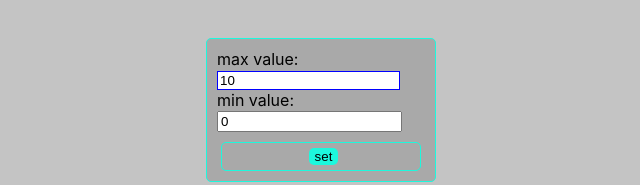
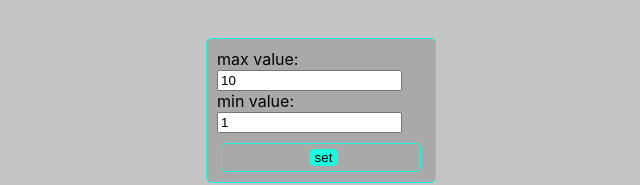
Before and after one commit to pdxserg/counter-18-apr, a React (Create React App) app: page / in a window 1280 px wide. Both pictures are taken after a click on the button "setting". Shown: the part 290-475 px from the top of the page, without its empty margins (319-959 px from the left). Built offline with nearby package versions, Linux system fonts and the light colour scheme.

Commit message:
refactoring

```diff
--- a/src/components/CounterWithRedux.tsx
+++ b/src/components/CounterWithRedux.tsx
@@ -1,5 +1,5 @@
 import React from "react";
-import {incrementAC, setMinValueAC} from "../models/value-reducer";
+import {incrementAC, setMinValueAC, StateType} from "../models/value-reducer";
 import {useDispatch, useSelector} from "react-redux";
 import {AppRootStateType} from "../store/store";
 import {ShowComponentType} from "../AppWithRedux";
@@ -10,24 +10,23 @@ type CounterPoropsType = {
 }
 
 
-export const CounterWithRedux = ({ setHandler  }: CounterPoropsType) => {
-	const value = useSelector<AppRootStateType, number>(state => state.value)
-	const maxValueStore = useSelector<AppRootStateType, number>(state => state.maxValueStore)
-	const minValueStore = useSelector<AppRootStateType, number>(state => state.minValueStore)
+export const CounterWithRedux = ({setHandler}: CounterPoropsType) => {
+	const {value, minValue, maxValue} = useSelector<AppRootStateType, StateType>(state => state.counter)
+
 
 	const dispatch = useDispatch()
 	const incHandler = () => {
-		dispatch(incrementAC() )
+		dispatch(incrementAC())
 	}
 	const resetHandler = () => {
-		dispatch(setMinValueAC(minValueStore))
+		dispatch(setMinValueAC(minValue))
 	}
 
 	return (
 		<div>
 			<div className="style1">
-				<div >
-					<h1 className={value === maxValueStore ? "styleRed" : ""}>
+				<div>
+					<h1 className={value === maxValue ? "styleRed" : ""}>
 						{value}
 					</h1>
 				</div>
@@ -35,7 +34,7 @@ export const CounterWithRedux = ({ setHandler  }: CounterPoropsType) => {
 				<div className="button-container">
 
 					<button onClick={incHandler}
-					        disabled={value === maxValueStore}
+					        disabled={value === maxValue}
 					        className="button"
 					>
 						inc
@@ -48,7 +47,9 @@ export const CounterWithRedux = ({ setHandler  }: CounterPoropsType) => {
 						reset
 					</button>
 
-					<button onClick={()=>{setHandler("SettingOn")}}
+					<button onClick={() => {
+						setHandler("SettingOn")
+					}}
 					        className="button"
 					>
 						setting
@@ -56,5 +57,6 @@ export const CounterWithRedux = ({ setHandler  }: CounterPoropsType) => {
 				</div>
 			</div>
 		</div>
+
 	)
 }
--- a/src/components/SettingWithRedux.tsx
+++ b/src/components/SettingWithRedux.tsx
@@ -5,16 +5,15 @@ import {useDispatch, useSelector} from "react-redux";
 import {AppRootStateType} from "../store/store";
 import s from './settings.module.css'
 import {ShowComponentType} from "../AppWithRedux";
-import {setNewMinValueAC} from "../models/value-reducer";
+import {setNewMinValueAC, StateType} from "../models/value-reducer";
 
 
 type SettingPropsType = {
 	setHandler: (setting: ShowComponentType) => void
 }
 export const SettingWithRedux = ({setHandler}: SettingPropsType) => {
+	const {value, minValue, maxValue} = useSelector<AppRootStateType, StateType>(state => state.counter)
 
-	const maxValueStore = useSelector<AppRootStateType, number>(state => state.maxValueStore)
-	const minValueStore = useSelector<AppRootStateType, number>(state => state.minValueStore)
 
 	const dispatch = useDispatch()
 	const changeMaxValue = (e: ChangeEvent<HTMLInputElement>) => {
@@ -28,24 +27,24 @@ export const SettingWithRedux = ({setHandler}: SettingPropsType) => {
 	}
 
 
-	const error = maxValueStore === minValueStore || minValueStore < 0 || maxValueStore < 0 || maxValueStore < minValueStore
+	// const error = maxValueStore === minValueStore || minValueStore < 0 || maxValueStore < 0 || maxValueStore < minValueStore
 
-	const inputClassName = `${s.input} ${error ? s.error : ''}`
+	// const inputClassName = `${s.input} ${error ? s.error : ''}`
 
 	return (
 		<div className="style1">
 			<div>
 				max value:
 				<input type="number"
-				       value={maxValueStore}
+				       value={maxValue }
 				       onChange={changeMaxValue}
-				       className={inputClassName}
+				       // className={inputClassName}
 				/>
 			</div>
 			<div>
 				min value:
 				<input type="number"
-				       value={minValueStore}
+				       value={minValue }
 				       onChange={changeMinValue}
 				/>
 			</div>
@@ -53,7 +52,7 @@ export const SettingWithRedux = ({setHandler}: SettingPropsType) => {
 				<button
 					className="button"
 					onClick={()=>{setHandler('SettingOf')}}
-					disabled={error}
+					// disabled={error}
 				>set
 				</button>
 			</div>
--- a/src/models/value-reducer.ts
+++ b/src/models/value-reducer.ts
@@ -1,20 +1,25 @@
 type ActionsType = IncrementACType | SetNewMinValueACType | SetMinValueACType
-type StateType = number
-const initialState: StateType = 0
-export const valueReducer = (state = initialState, action: ActionsType): StateType => {
+export type StateType = {
+	value: number
+	minValue:number
+	maxValue:number
+}
+
+const initialState: StateType = {
+	value: 1,
+	minValue:1,
+	maxValue:10
+}
+export const counterReducer = (state = initialState, action: ActionsType): StateType => {
 	switch (action.type) {
 		case "INCREASE": {
-			return state + 1
+			return {...state, value: state.value+1}
 		}
 		case "NEW-MIN-VALUE": {
-			let copyState = state
-			copyState = action.minValue
-			return copyState
+			return {...state, value: action.minValue }
 		}
 		case "RESET": {
-			let copyState = state
-			copyState = action.minValue
-			return copyState
+			return {...state, value: action.minValue }
 		}
 		default: {
 			return state
--- a/src/store/store.ts
+++ b/src/store/store.ts
@@ -1,12 +1,12 @@
 import {combineReducers, legacy_createStore as createStore} from "redux";
-import {valueReducer} from "../models/value-reducer";
-import {maxValueReducer} from "../models/maxValue-reducer";
-import {minValueReducer} from "../models/minValue-reducer";
+import {counterReducer} from "../models/value-reducer";
 
 const rootReducer = combineReducers({
-	value: valueReducer,
-	maxValueStore: maxValueReducer,
-	minValueStore: minValueReducer
+
+	counter: counterReducer
+	// value: valueReducer,
+	// maxValueStore: maxValueReducer,
+	// minValueStore: minValueReducer
 })
 
 export const store = createStore(rootReducer)
```
Also changed, not shown: src/AppWithRedux.tsx (+33 -25 lines).
